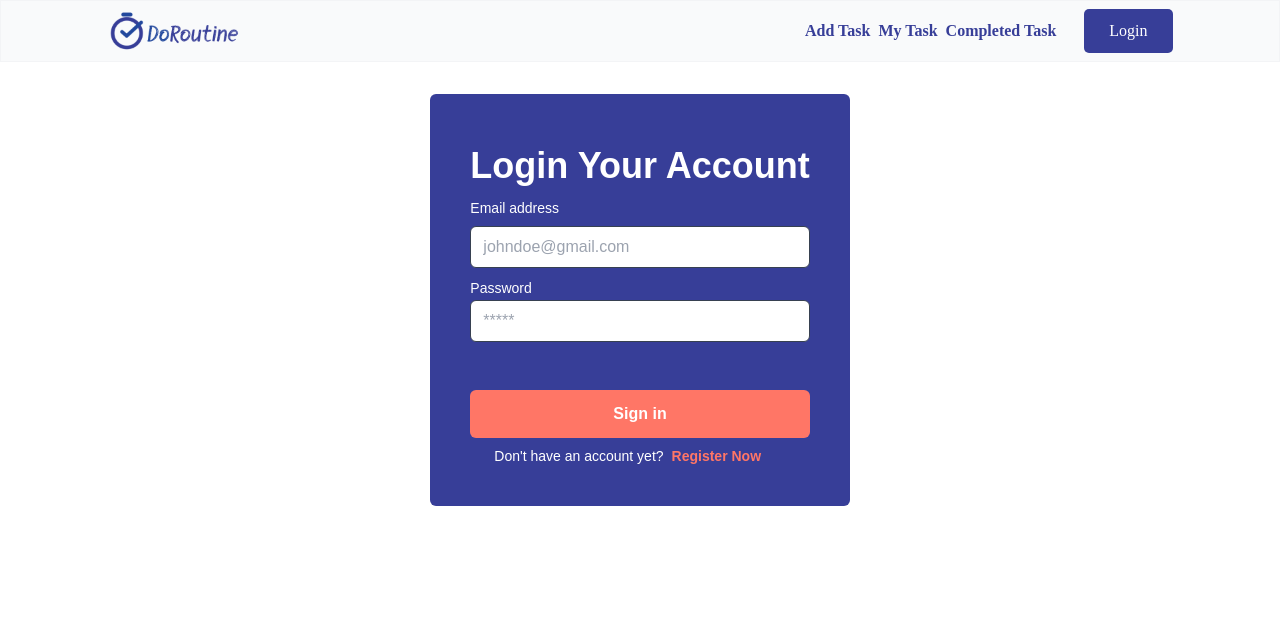
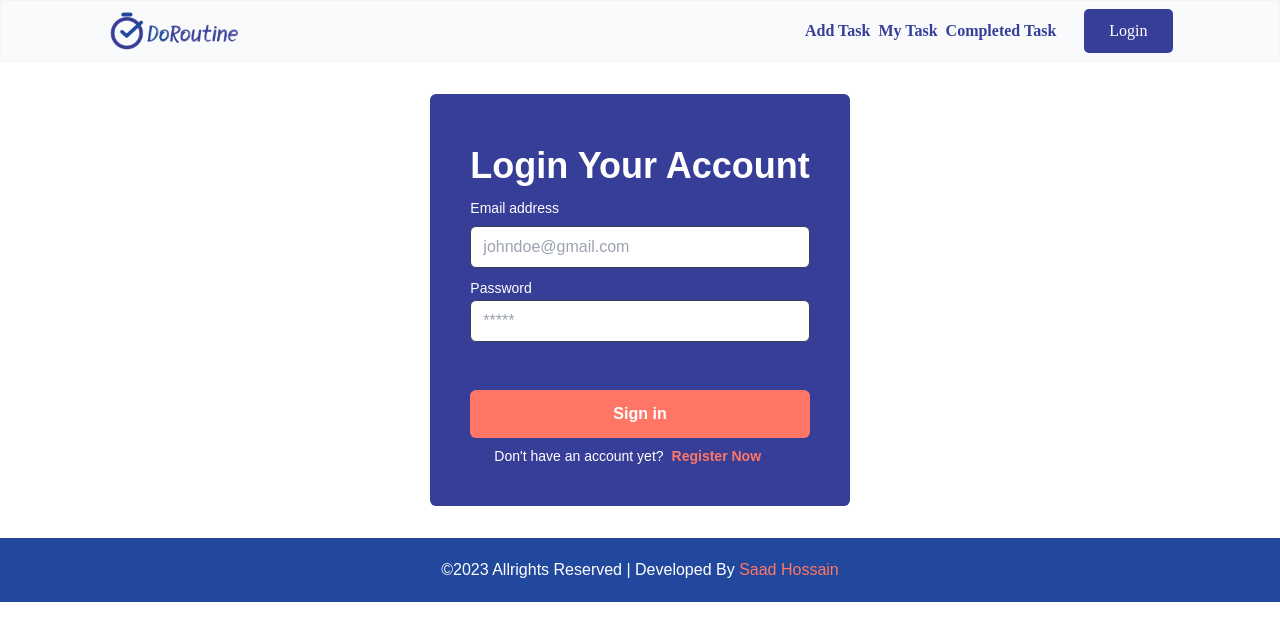
Before and after one commit to saadhossain/-doroutine, a React (Create React App) app: page /login in a window 1280 px wide. Shown: the top 640 px of the page. Built offline with nearby package versions, Linux system fonts and the light colour scheme; no server answers.

Commit message:
Basic Footer Added

```diff
--- a/src/Components/Footer.js
+++ b/src/Components/Footer.js
@@ -2,8 +2,8 @@ import React from 'react';
 
 const Footer = () => {
     return (
-        <div>
-
+        <div className='bg-secondary py-5 text-white font-poppins text-center'>
+            <p>&copy;2023 Allrights Reserved | Developed By <span className='text-actionbtn'><a href='https://saadhossain.dev/'>Saad Hossain</a></span></p>
         </div>
     );
 };
```
